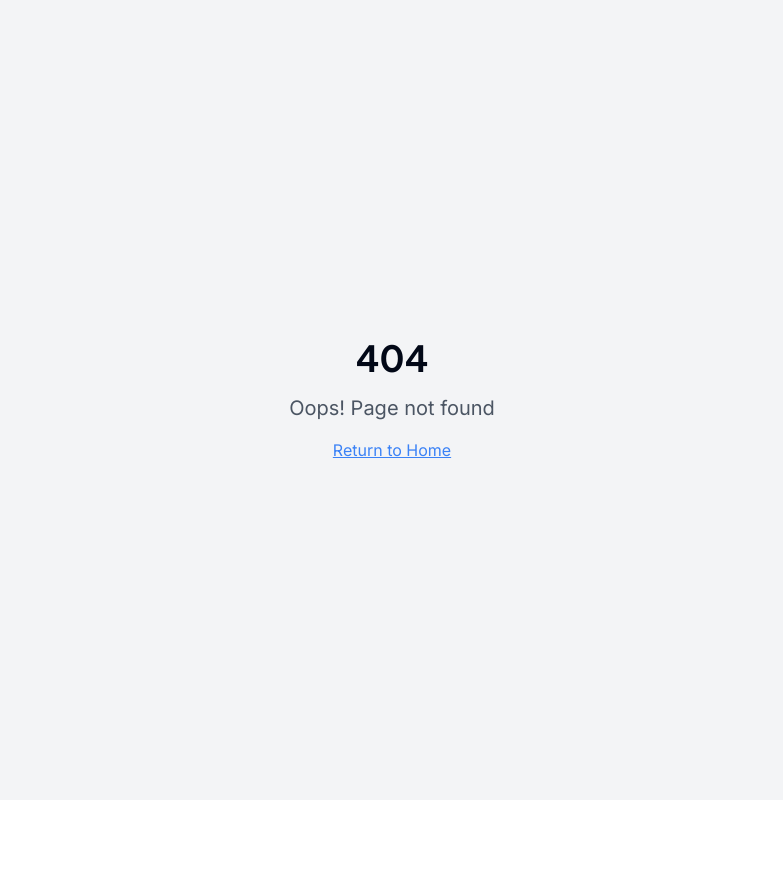
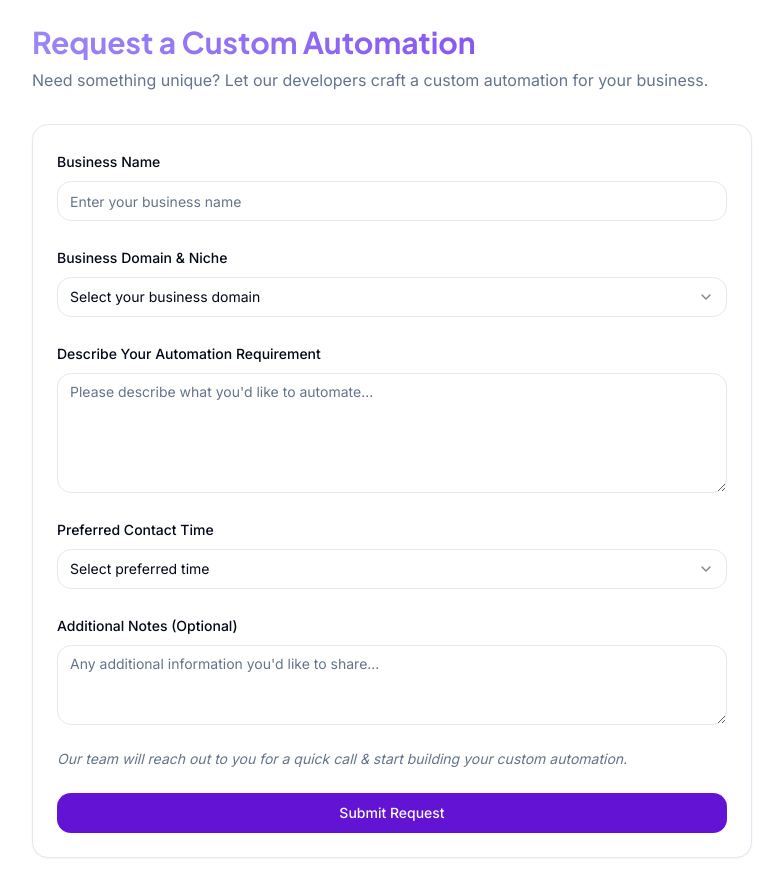
Before and after one commit to aadi-dev07/ai-verse, a React (Vite) app: page /dashboard/custom-requests in a window 1280 px wide. Before the commit this address had no page. Shown: the whole page, without its empty margins (248-1031 px from the left). Before the commit the page ends 800 px from the top, so only its background shows below. Built offline with nearby package versions, Linux system fonts and the light colour scheme.

Commit message:
feat: Add Custom Automation Request page
Implement the Custom Automation Request page with a form, success message, and navigation integration.

```diff
--- a/src/App.tsx
+++ b/src/App.tsx
@@ -1,4 +1,3 @@
-
 import { Toaster } from "@/components/ui/toaster";
 import { Toaster as Sonner } from "@/components/ui/sonner";
 import { TooltipProvider } from "@/components/ui/tooltip";
@@ -17,6 +16,7 @@ import Pricing from "./pages/Pricing";
 import MyAutomations from "./pages/MyAutomations";
 import MyPrompts from "./pages/MyPrompts";  // Add this import
 import { AuthProvider } from "./context/AuthContext";
+import CustomRequests from "./pages/CustomRequests";  // Add this import
 
 const queryClient = new QueryClient();
 
@@ -39,6 +39,7 @@ function App() {
               <Route path="/community" element={<Community />} />
               <Route path="/pricing" element={<Pricing />} />
               <Route path="*" element={<NotFound />} />
+              <Route path="/dashboard/custom-requests" element={<CustomRequests />} />
             </Routes>
           </BrowserRouter>
           <Toaster />
--- a/src/components/dashboard/Sidebar.tsx
+++ b/src/components/dashboard/Sidebar.tsx
@@ -18,6 +18,11 @@ const navItems = [
     title: "My Prompts",
     icon: MessageSquare,
     href: "/dashboard/prompts"
+  },
+  {
+    title: "Custom Requests",
+    icon: PenLine,
+    href: "/dashboard/custom-requests"
   },
   {
     title: "New Prompt",
--- /dev/null
+++ b/src/pages/CustomRequests.tsx
@@ -0,0 +1,200 @@
+
+import { useState } from "react";
+import { useToast } from "@/hooks/use-toast";
+import { Button } from "@/components/ui/button";
+import { Card, CardContent, CardHeader, CardTitle, CardDescription } from "@/components/ui/card";
+import {
+  Form,
+  FormControl,
+  FormField,
+  FormItem,
+  FormLabel,
+  FormMessage,
+} from "@/components/ui/form";
+import { Input } from "@/components/ui/input";
+import { Textarea } from "@/components/ui/textarea";
+import { zodResolver } from "@hookform/resolvers/zod";
+import { useForm } from "react-hook-form";
+import * as z from "zod";
+import {
+  Select,
+  SelectContent,
+  SelectItem,
+  SelectTrigger,
+  SelectValue,
+} from "@/components/ui/select";
+
+const formSchema = z.object({
+  businessName: z.string().min(2, "Business name must be at least 2 characters"),
+  businessDomain: z.string().min(2, "Please select or enter your business domain"),
+  requirement: z.string().min(20, "Please provide more details about your requirement"),
+  preferredTime: z.string(),
+  additionalNotes: z.string().optional(),
+});
+
+const timeSlots = [
+  "9:00 AM - 11:00 AM",
+  "11:00 AM - 1:00 PM",
+  "2:00 PM - 4:00 PM",
+  "4:00 PM - 6:00 PM",
+];
+
+const businessDomains = [
+  "E-commerce",
+  "Healthcare",
+  "Finance",
+  "Education",
+  "Technology",
+  "Manufacturing",
+  "Other",
+];
+
+export default function CustomRequests() {
+  const { toast } = useToast();
+  const form = useForm<z.infer<typeof formSchema>>({
+    resolver: zodResolver(formSchema),
+    defaultValues: {
+      businessName: "",
+      businessDomain: "",
+      requirement: "",
+      preferredTime: "",
+      additionalNotes: "",
+    },
+  });
+
+  const onSubmit = (data: z.infer<typeof formSchema>) => {
+    console.log(data);
+    toast({
+      title: "Request Submitted Successfully!",
+      description: "Our developer team will connect with you shortly.",
+      duration: 5000,
+    });
+    form.reset();
+  };
+
+  return (
+    <div className="container mx-auto p-6 max-w-3xl animate-fade-in">
+      <h1 className="text-3xl font-bold mb-2 text-autoverse-gradient">
+        Request a Custom Automation
+      </h1>
+      <p className="text-muted-foreground mb-8">
+        Need something unique? Let our developers craft a custom automation for your business.
+      </p>
+
+      <Card>
+        <CardContent className="pt-6">
+          <Form {...form}>
+            <form onSubmit={form.handleSubmit(onSubmit)} className="space-y-6">
+              <FormField
+                control={form.control}
+                name="businessName"
+                render={({ field }) => (
+                  <FormItem>
+                    <FormLabel>Business Name</FormLabel>
+                    <FormControl>
+                      <Input placeholder="Enter your business name" {...field} />
+                    </FormControl>
+                    <FormMessage />
+                  </FormItem>
+                )}
+              />
+
+              <FormField
+                control={form.control}
+                name="businessDomain"
+                render={({ field }) => (
+                  <FormItem>
+                    <FormLabel>Business Domain & Niche</FormLabel>
+                    <Select onValueChange={field.onChange} defaultValue={field.value}>
+                      <FormControl>
+                        <SelectTrigger>
+                          <SelectValue placeholder="Select your business domain" />
+                        </SelectTrigger>
+                      </FormControl>
+                      <SelectContent>
+                        {businessDomains.map((domain) => (
+                          <SelectItem key={domain} value={domain.toLowerCase()}>
+                            {domain}
+                          </SelectItem>
+                        ))}
+                      </SelectContent>
+                    </Select>
+                    <FormMessage />
+                  </FormItem>
+                )}
+              />
+
+              <FormField
+                control={form.control}
+                name="requirement"
+                render={({ field }) => (
+                  <FormItem>
+                    <FormLabel>Describe Your Automation Requirement</FormLabel>
+                    <FormControl>
+                      <Textarea
+                        placeholder="Please describe what you'd like to automate..."
+                        className="min-h-[120px]"
+                        {...field}
+                      />
+                    </FormControl>
+                    <FormMessage />
+                  </FormItem>
+                )}
+              />
+
+              <FormField
+                control={form.control}
+                name="preferredTime"
+                render={({ field }) => (
+                  <FormItem>
+                    <FormLabel>Preferred Contact Time</FormLabel>
+                    <Select onValueChange={field.onChange} defaultValue={field.value}>
+                      <FormControl>
+                        <SelectTrigger>
+                          <SelectValue placeholder="Select preferred time" />
+                        </SelectTrigger>
+                      </FormControl>
+                      <SelectContent>
+                        {timeSlots.map((slot) => (
+                          <SelectItem key={slot} value={slot.toLowerCase()}>
+                            {slot}
+                          </SelectItem>
+                        ))}
+                      </SelectContent>
+                    </Select>
+                    <FormMessage />
+                  </FormItem>
+                )}
+              />
+
+              <FormField
+                control={form.control}
+                name="additionalNotes"
+                render={({ field }) => (
+                  <FormItem>
+                    <FormLabel>Additional Notes (Optional)</FormLabel>
+                    <FormControl>
+                      <Textarea
+                        placeholder="Any additional information you'd like to share..."
+                        {...field}
+                      />
+                    </FormControl>
+                    <FormMessage />
+                  </FormItem>
+                )}
+              />
+
+              <p className="text-sm text-muted-foreground italic">
+                Our team will reach out to you for a quick call & start building your custom automation.
+              </p>
+
+              <Button type="submit" className="w-full">
+                Submit Request
+              </Button>
+            </form>
+          </Form>
+        </CardContent>
+      </Card>
+    </div>
+  );
+}
```
